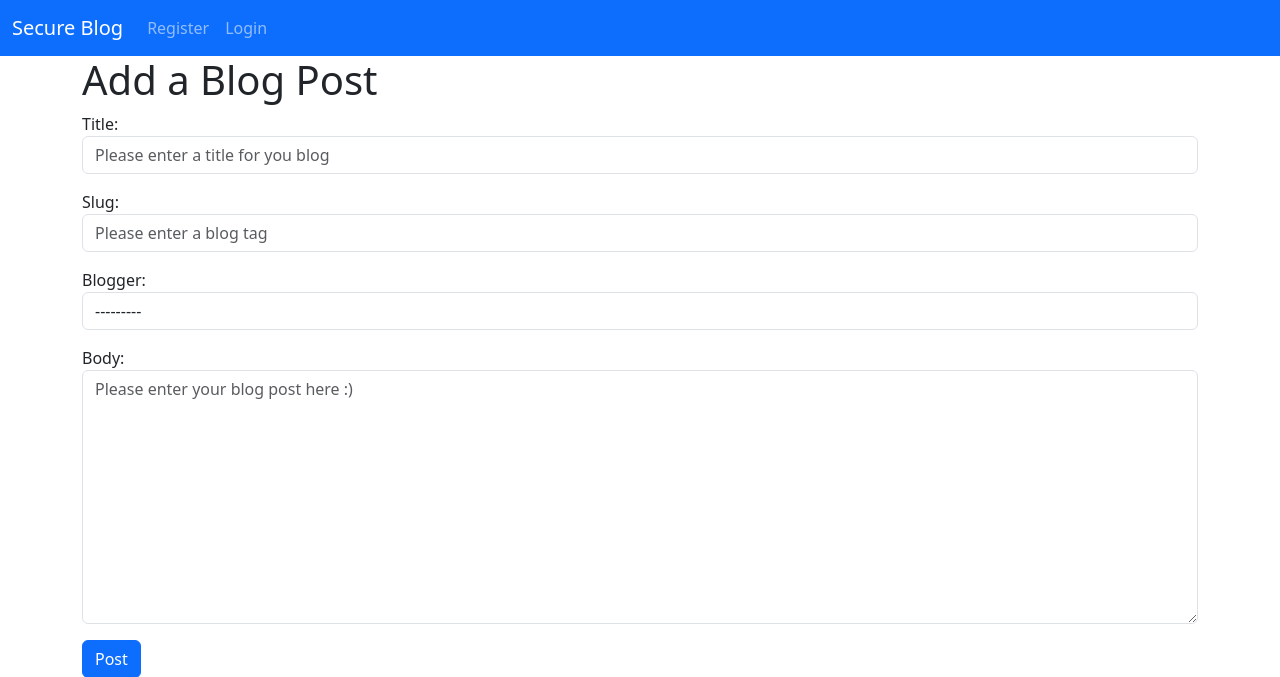
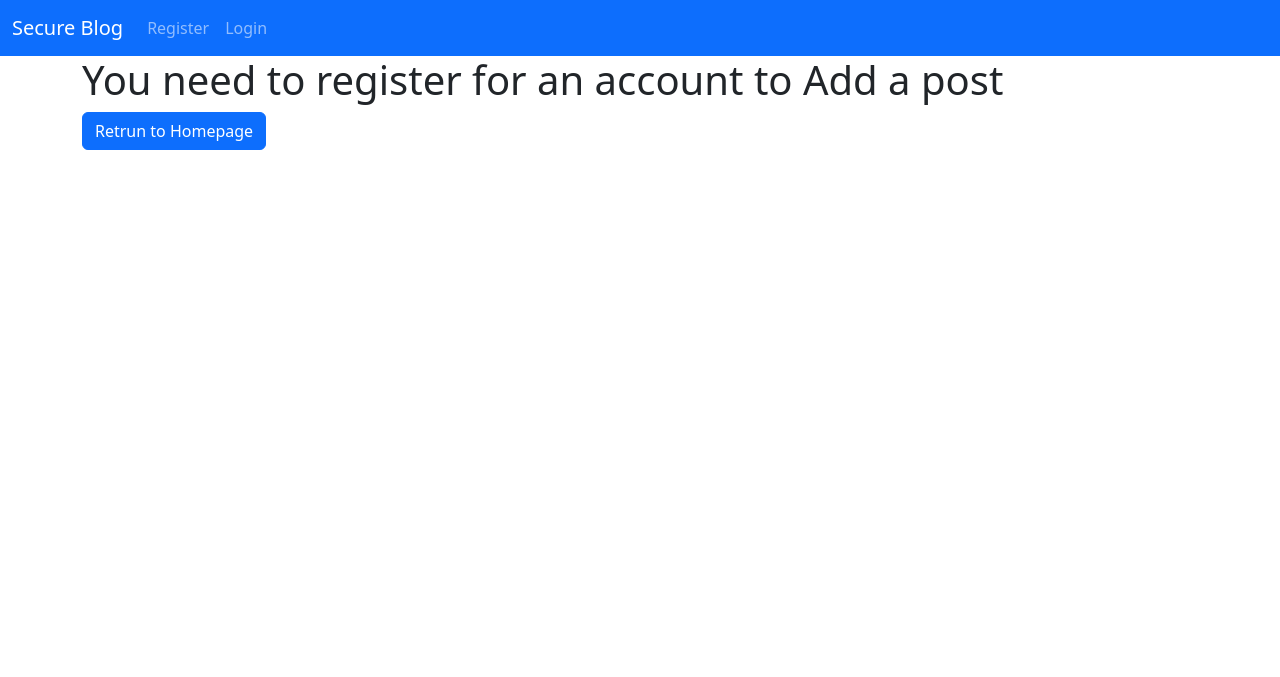
Before and after one commit to colinshaw1/secure-blog, a Django app: page /add_blog/ in a window 1280 px wide. Shown: the top 677 px of the page. Run offline with Django 3.2, Linux system fonts and the light colour scheme; data comes from the database, SQL or seed files in the repository.

Commit message:
add house keeping to pages

```diff
--- a/secure_app/blog/templates/add_blog.html
+++ b/secure_app/blog/templates/add_blog.html
@@ -2,7 +2,7 @@
 <!--  add embedded Django for what is rendered on each page of the blog -->
 {% block content %}
 
-
+{% if user.is_authenticated %}
     <h1>Add a Blog Post</h1>
     <div class="form_group">
         <form method="POST">
@@ -14,5 +14,8 @@
         </form>
     </div>
     <br>
+{% else %}
+    <h1>You need to register for an account to Add a post</h1>
+{% endif %}
 <a href="{% url 'home' %}" class="btn btn-primary">Retrun to Homepage</a>
 {% endblock %}
--- a/secure_app/blog/templates/blogpost.html
+++ b/secure_app/blog/templates/blogpost.html
@@ -13,8 +13,8 @@ Blog by: {{ post.blogger }} -
 
 <br>
 {% if user.is_authenticated %}
-<a href="{% url 'edit' post.pk %}" class="btn btn-primary">Edit Post</a></li>
-<a href="{% url 'delete' post.pk %}" class="btn btn-primary">Delete Post</a>
+    <a href="{% url 'edit' post.pk %}" class="btn btn-primary">Edit Post</a></li>
+    <a href="{% url 'delete' post.pk %}" class="btn btn-primary">Delete Post</a>
 {% endif %}
 <br><hr>
 <a href="{% url 'home' %}" class="btn btn-primary">Retrun to Homepage</a>
--- a/secure_app/blog/templates/homepage.html
+++ b/secure_app/blog/templates/homepage.html
@@ -16,8 +16,8 @@
     <p>{{ post.body}}</p>
     <br>
     {% if user.is_authenticated %}
-    <a href="{% url 'edit' post.pk %}" class="btn btn-secondary">Edit Post</a>
-    <a href="{% url 'delete' post.pk %}" class="btn btn-secondary">Delete Post</a></li>
+        <a href="{% url 'edit' post.pk %}" class="btn btn-secondary">Edit Post</a>
+        <a href="{% url 'delete' post.pk %}" class="btn btn-secondary">Delete Post</a></li>
     {% endif %}
     <hr>
 </ul>
```
Also changed, not shown: secure_app/blog/templates/base.html (indentation only), secure_app/blog/templates/delete.html (indentation only), secure_app/blog/templates/update_blog.html (indentation only). Lines whose indentation alone changed are shown as unchanged.
